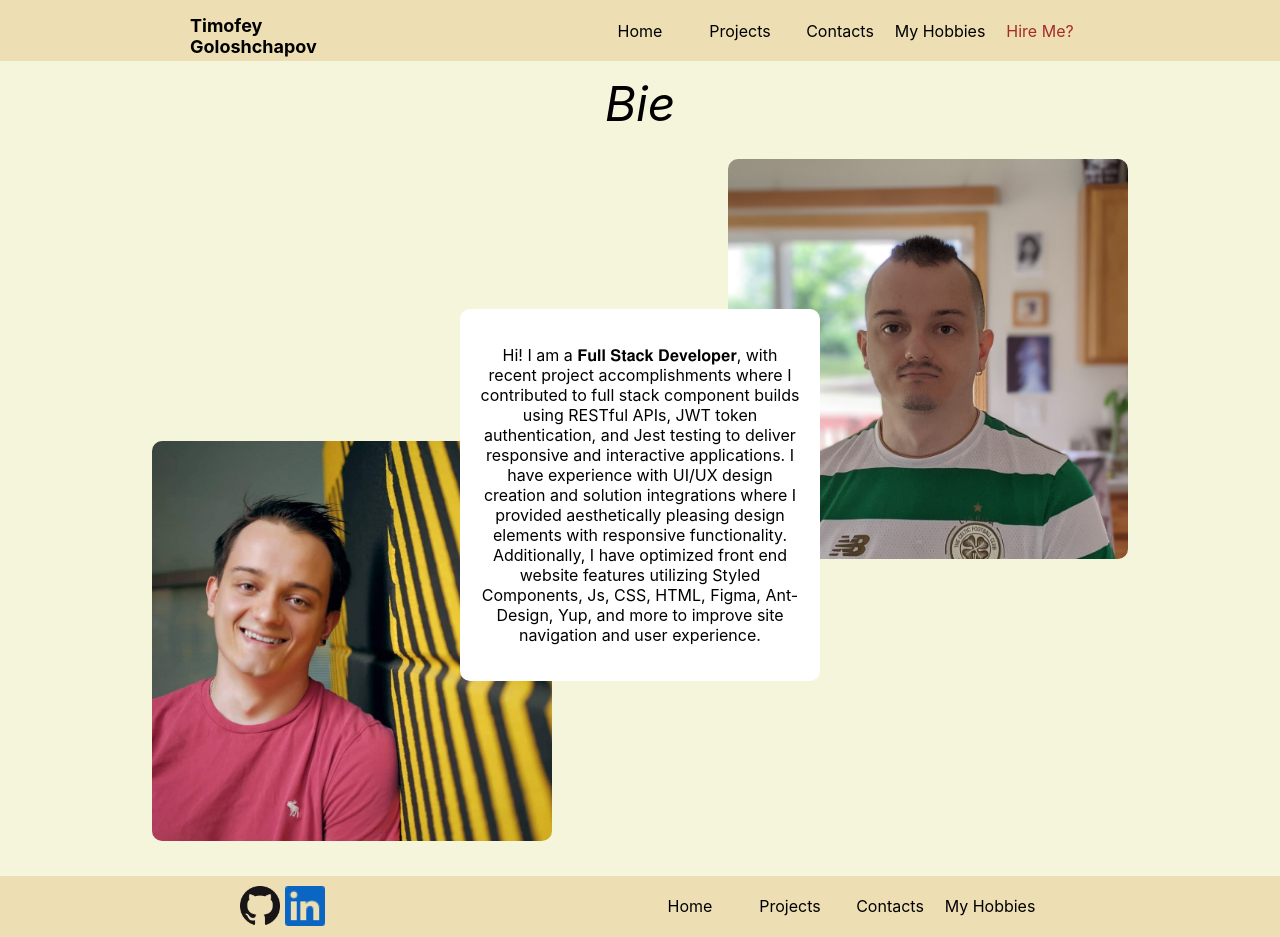
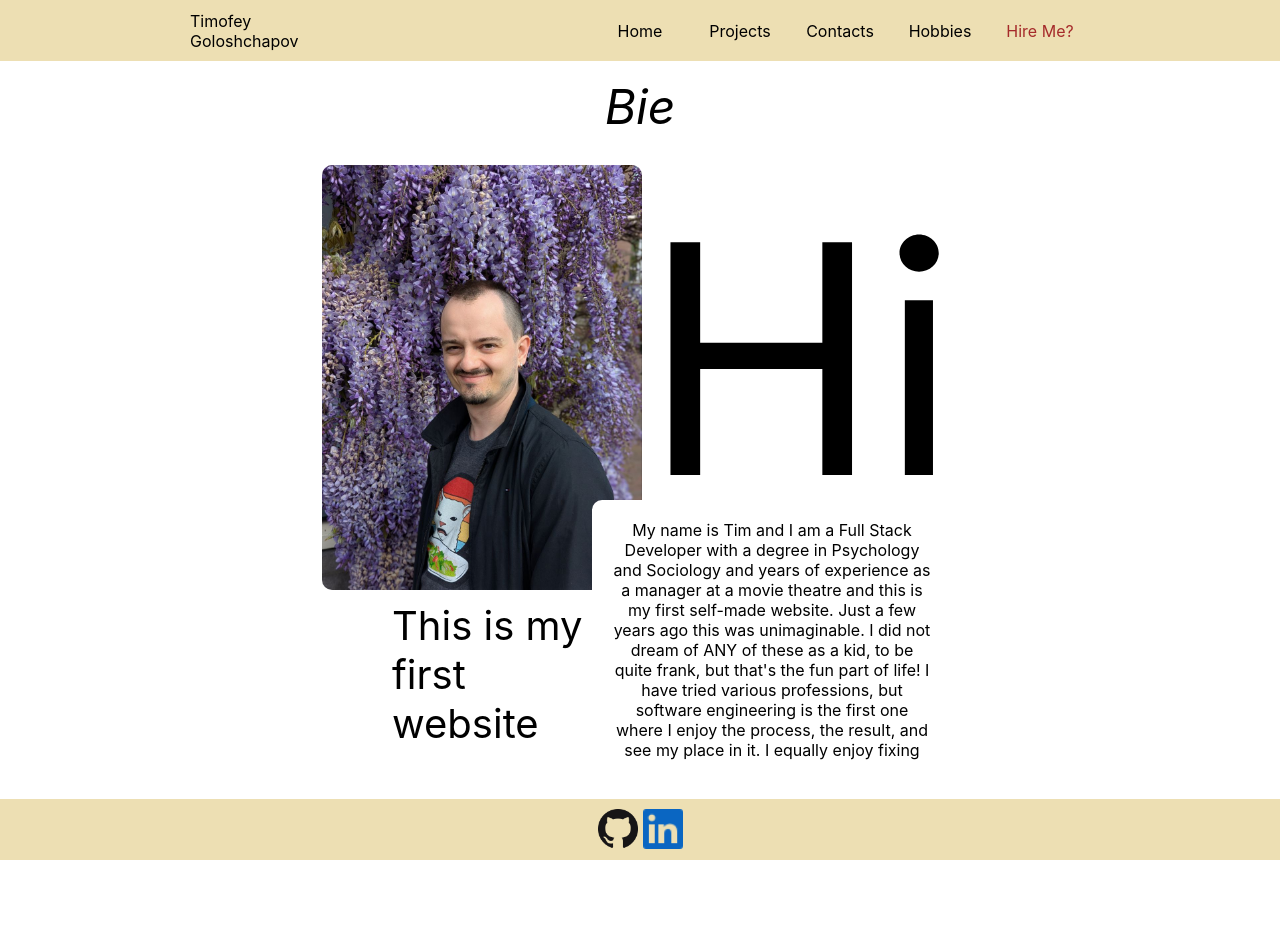
Before and after one commit to Timbobeek/portfolio, a React (Create React App) app: page / in a window 1280 px wide. After the commit the page ends 860 px from the top, so only its background shows below. Built offline with nearby package versions, Linux system fonts and the light colour scheme.

Commit message:
homepage above phone done

```diff
--- a/public/index.html
+++ b/public/index.html
@@ -24,8 +24,9 @@
       work correctly both with client-side routing and a non-root public URL.
       Learn how to configure a non-root public URL by running `npm run build`.
     -->
-    <link rel="stylesheet" href="https://cdnjs.cloudflare.com/ajax/libs/font-awesome/4.7.0/css/font-awesome.min.css"></link>
-    <script src="https://kit.fontawesome.com/d4ba08446e.js" crossorigin="anonymous"></script>
+    <link rel="preconnect" href="https://fonts.googleapis.com">
+<link rel="preconnect" href="https://fonts.gstatic.com" crossorigin>
+<link href="https://fonts.googleapis.com/css2?family=Russo+One&display=swap" rel="stylesheet">
     <title>Timofey Goloshchapov</title>
   </head>
   <body>
--- a/src/App.css
+++ b/src/App.css
@@ -13,55 +13,50 @@ html {
   font-size: 3rem;
   font-style: italic;
   min-height: 1.5em;
-  margin: 1%;
+  margin: 1rem;
 }
 
-.aboutMeText {
+.topHalf{
+  display: flex;
+  flex-direction: row;
+  justify-content: center;
+}
+
+.bigTextHome{
+  font-size: 20em;
+}
+
+.homeImage{
+  width: 20em;
+  border-radius: 10px;
+}
+
+.bottomHalf{
+  display: flex;
+  flex-direction: row;
+  justify-content: center;
+  align-items: end;
+  transform: translate(0, -5rem);
+}
+
+.bottomHalfLeft{
+  width: 5em;
+  font-size: 2.5em;
+  transform: translate(2rem, -2rem);
+}
+
+.bottomHalfRight{
+  width: 20em;
   text-align: center;
   background-color: white;
-  width: 20rem;
   padding: 20px;
-  z-index: 2;
   border-radius: 10px;
-  transform: translate(0, -15rem);
-}
-
-.ProfilePicture1 {
-  width: 25rem;
-  border-radius: 10px;
-  position: relative;
-  transform: translate(-18rem, -30rem);
-  margin-bottom: -24em;
-}
-
-.ProfilePicture2 {
-  width: 25rem;
-  border-radius: 10px;
-  position: relative;
-  transform: translate(18rem);
+  transform: translate(2rem, 0);
 }
 
 /* ------------------------------------------laptop view------------------------------------------- */
 
 @media (max-width: 1000px) {
-  .welcomeText {
-    margin: 3%;
-  }
-
-  .aboutMeText {
-    width: 15rem;
-    transform: translate(0, -12rem);
-  }
-
-  .ProfilePicture1 {
-    width: 18rem;
-    transform: translate(-14rem, -24rem);
-  }
-
-  .ProfilePicture2 {
-    width: 18rem;
-    transform: translate(14rem);
-  }
 }
 
 /* -----------------------------------------tablet view---------------------------------- */
--- a/src/App.js
+++ b/src/App.js
@@ -1,7 +1,6 @@
 import React from "react";
 import "./App.css";
-import homeface2 from "./images/homeface2.jpg";
-import homeface1 from "./images/homeface1.jpg";
+import homeface from './images/homeface.jpg';
 import setAnimationInterval from "./components/headAnimation";
 
 const App = () => {
@@ -12,7 +11,7 @@ const App = () => {
       "Bienvenido",
       "Ласкаво просимо",
       "Willkommen",
-      "Բարի գալուստ",
+      // "Բարի գալուստ",
     ]);
 
     return () => {
@@ -22,27 +21,29 @@ const App = () => {
 
   return (
     <div className="homePage">
-      <div id="welcomeText" className="welcomeText"></div>
-      <img className="ProfilePicture2" src={homeface2} alt="my profile pic2" />
-      <div className="aboutMeText">
-        <p>
-          Hi! I am a 𝐅𝐮𝐥𝐥 𝐒𝐭𝐚𝐜𝐤 𝐃𝐞𝐯𝐞𝐥𝐨𝐩𝐞𝐫, with recent project accomplishments
-          where I contributed to full stack component builds using RESTful APIs,
-          JWT token authentication, and Jest testing to deliver responsive and
-          interactive applications. I have experience with UI/UX design creation
-          and solution integrations where I provided aesthetically pleasing
-          design elements with responsive functionality. Additionally, I have
-          optimized front end website features utilizing Styled Components, Js,
-          CSS, HTML, Figma, Ant-Design, Yup, and more to improve site navigation
-          and user experience.
-        </p>
-      </div>
-      <img className="ProfilePicture1" src={homeface1} alt="my profile pic" />
+       <div id="welcomeText" className="welcomeText"></div>
+
+       <div className="topHalf">
+         <img className="homeImage" src={homeface} alt="my profile pic2" />
+         <div className="bigTextHome">Hi</div>
+       </div>
 
 
-
-    </div>
+        <div className="bottomHalf">
+         <div className="bottomHalfLeft">This is my first website</div>
+         <div className="bottomHalfRight">
+             My name is Tim and I am a Full Stack Developer with a degree in Psychology and Sociology and years of experience as a manager at a movie theatre
+             and this is my first self-made website. Just a few years ago this was unimaginable.
+             I did not dream of ANY of these as a kid, to be quite frank, but that's the fun part of life! I have tried various professions,
+             but software engineering is the first one where I enjoy the process, the result, and see my place in it. I equally enjoy fixing
+         </div>
+        </div>
+     </div>
   );
 };
 
 export default App;
+
+// As a kid, I did not dream of doing any of the things mentioned, but life works in mysterious ways. In the spring of 2020, just like many,
+// I worked, what turned out to be the last shift at my part-time job and was faced with a question: What's next? And then another one: What do I want to do?
+// I have tried tutoring English, interpreting, and even considered monitoring school bus cameras (crazy to think).
--- a/src/components/footer.css
+++ b/src/components/footer.css
@@ -3,7 +3,7 @@ footer {
   padding: 10px;
   display: flex;
   justify-content: center;
-  align-items: center;
+  /* align-items: center; */
   background-color: #eddfb3;
   position: absolute;
   bottom: 0;
@@ -46,14 +46,14 @@ footer {
 /* ------------------------------------------laptop view------------------------------------------- */
 
 @media (max-width: 1000px) {
-  footer {
+  /* footer {
     height: 40px;
     padding: 20px;
   }
 
   .footer-left {
     width: 300px;
-  }
+  } */
 }
 
 /* ------------------------------------------tablet view------------------------------------------- */
--- a/src/components/footer.js
+++ b/src/components/footer.js
@@ -7,7 +7,7 @@ import linkedin from "../images/linkedin.png";
 const Footer = () => {
   return (
     <footer>
-      <div className="footer-left">
+
         <div className="git">
           <a
             href="https://github.com/Timbobeek"
@@ -26,22 +26,6 @@ const Footer = () => {
             <img src={linkedin} width="40" height="40" alt="logo" />
           </a>
         </div>
-      </div>
-
-      <div className="footer-right">
-        <div className="menuOption">
-          <Link to="/">Home</Link>
-        </div>
-        <div className="menuOption">
-          <Link to="projects">Projects</Link>
-        </div>
-        <div className="menuOption">
-          <Link to="contacts">Contacts</Link>
-        </div>
-        <div className="menuOption">
-          <Link to="hobbies">My Hobbies</Link>
-        </div>
-      </div>
     </footer>
   );
 };
--- a/src/components/header.css
+++ b/src/components/header.css
@@ -117,7 +117,7 @@ dialog:-internal-dialog-in-top-layer::backdrop {
 
 /*------------------fancy hover effect----------------*/
 
-#pillar {
+/* #pillar {
   margin-left: 130px;
   width: 100px;
   transform: translateX(-130px);
@@ -137,7 +137,6 @@ dialog:-internal-dialog-in-top-layer::backdrop {
   z-index: 2;
   color: black;
   font-size: large;
-  font-weight: bold;
   transform-style: preserve-3d;
   transform: rotateY(0deg);
   transition: all 3s cubic-bezier(0.25, 0.8, 0.25, 1);
@@ -171,7 +170,7 @@ dialog:-internal-dialog-in-top-layer::backdrop {
   transform-origin: left center;
   transform-style: preserve-3d;
   backface-visibility: hidden;
-}
+} */
 
 /* ------------------------------------------laptop view------------------------------------------- */
 
@@ -188,9 +187,9 @@ dialog:-internal-dialog-in-top-layer::backdrop {
     width: 200px;
   }
 
-  .left {
+  /* .left {
     margin-bottom: 12px;
-  }
+  } */
 
   .right {
     margin-top: 16px;
--- a/src/components/header.js
+++ b/src/components/header.js
@@ -36,8 +36,8 @@ const Header = () => {
         <div id="pillar">
           <div className="row">
             <div className="wrap">
-              <div className="left">Timofey Goloshchapov</div>
-              <div className="right">have fun pronouncing my name 😁😁😁😁</div>
+              <div className="left">Timofey <br/> Goloshchapov</div>
+              {/* <div className="right">have fun pronouncing my name 😁😁😁😁</div> */}
             </div>
           </div>
         </div>
@@ -54,7 +54,7 @@ const Header = () => {
           <Link to="contacts">Contacts</Link>
         </div>
         <div className="menuOption">
-          <Link to="hobbies">My Hobbies</Link>
+          <Link to="hobbies">Hobbies</Link>
         </div>
         <div className="menuOption">
           {/* eslint-disable-next-line jsx-a11y/anchor-is-valid */}
@@ -82,7 +82,7 @@ const Header = () => {
           <a href="/">Home</a>
           <a href="/projects">Projects</a>
           <a href="/contacts">Contacts</a>
-          <a href="/hobbies">My Hobbies</a>
+          <a href="/hobbies">Hobbies</a>
         </div>
       </div>
     </header>
--- a/src/components/myhobbies.css
+++ b/src/components/myhobbies.css
@@ -51,7 +51,7 @@
   img {
     max-width: 100%;
     margin-bottom: -10px;
-    aspect-ratio: 1;
+    /* aspect-ratio: 1; */
   }
 
   .image {
@@ -120,7 +120,7 @@
   img {
     max-width: 100%;
     margin-bottom: -10px;
-    aspect-ratio: 1;
+    /* aspect-ratio: 1; */
   }
 
   .image {
@@ -208,7 +208,7 @@
   img {
     max-width: 100%;
     margin-bottom: -10px;
-    aspect-ratio: 1;
+    /* aspect-ratio: 1; */
   }
 
   .image {
--- a/src/index.css
+++ b/src/index.css
@@ -1,11 +1,11 @@
 body {
   margin: 0;
-  font-family: -apple-system, BlinkMacSystemFont, "Segoe UI", "Roboto", "Oxygen",
+  font-family: -apple-system, BlinkMacSystemFont, "Russo One", "Roboto", "Oxygen",
     "Ubuntu", "Cantarell", "Fira Sans", "Droid Sans", "Helvetica Neue",
     sans-serif;
   -webkit-font-smoothing: antialiased;
   -moz-osx-font-smoothing: grayscale;
-  background-color: beige;
+  background-color: white;
 }
 
 code {
```
Also changed, not shown: src/images/homeface.jpg (added), src/images/newfaceL.jpg (added).
